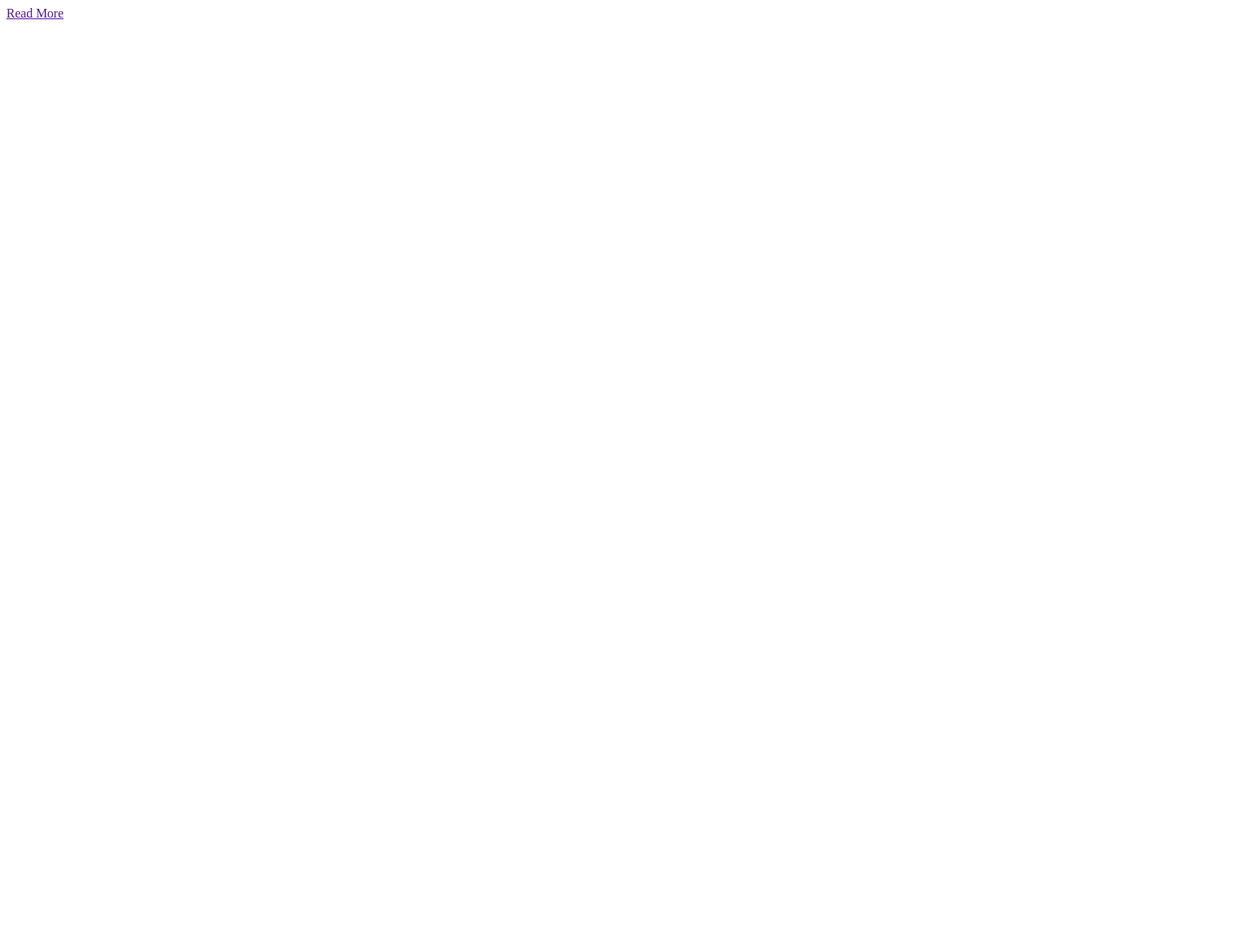
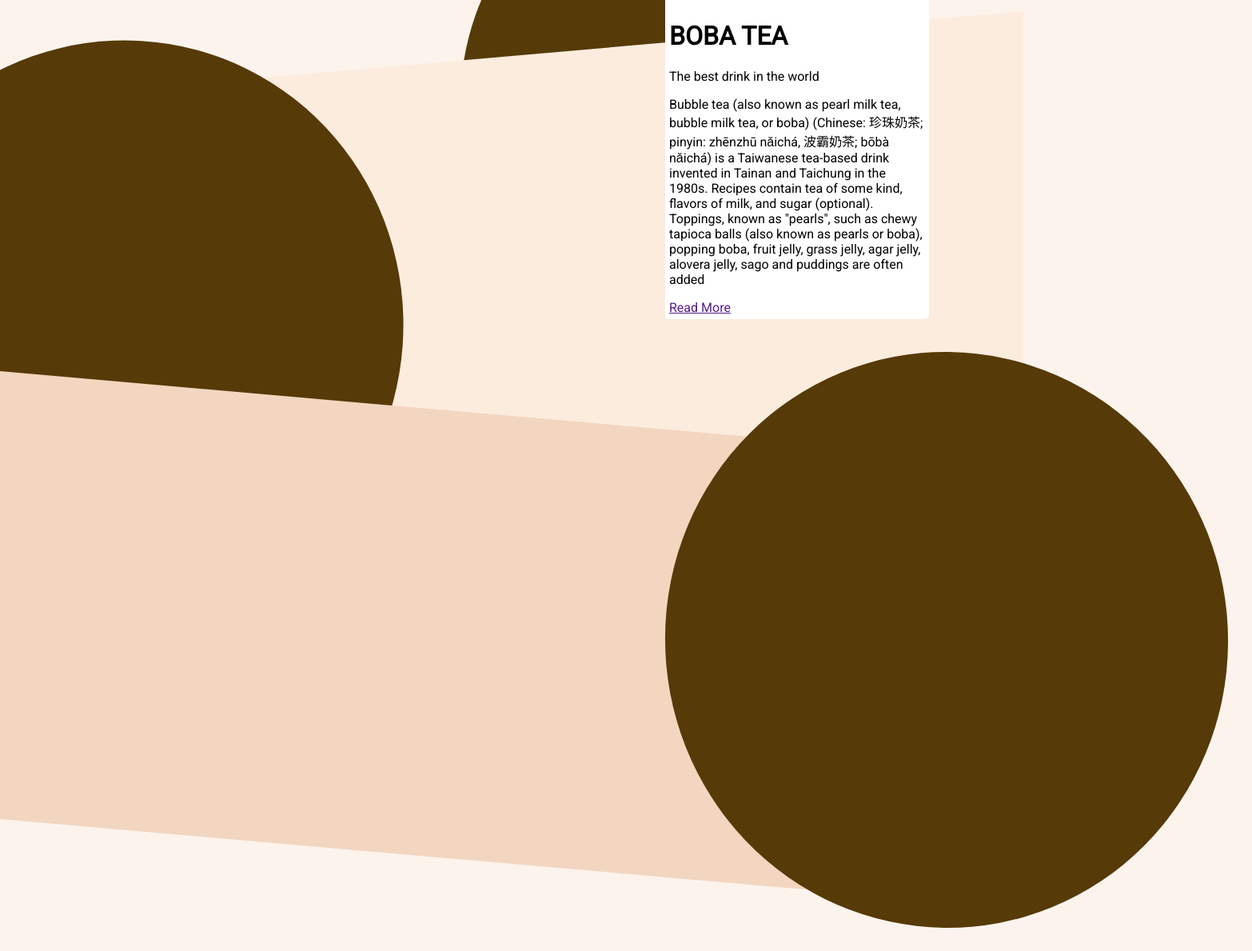
Before and after one commit to wenchen1114/first-website, a plain HTML site: page index.html in a window 1280 px wide. Shown: the whole page at 80% size, 1566 px wide, since content can reach past the window. Before the commit the page ends 800 px from the top, so only its background shows below. Drawn offline with Linux system fonts and the light colour scheme.

Commit message:
updates-2

```diff
--- a/index.html
+++ b/index.html
@@ -2,15 +2,26 @@
 <html>
   <head>
     <meta charset="utf-8" />
+    <link href="https://fonts.googleapis.com/css?family=Roboto&display=swap" rel="stylesheet">
+    <link rel='stylesheet' type="text/css" href="style.css">
   </head>
-  <body>
+  <body >
+    <div class="upupcircle"></div>
     <div class="upbackground">
+    </div>
+    <div class="upcircle">
     </div>
     <div class="downbackground">
     </div>
+    <div class="downcircle">
+    </div>
     <div class="card">
       <div class="card-title">
-        <div class="subtitle">
+        <h1>BOBA TEA</h1>
+        <div class="subtitle">The best drink in the world
+          <p>Bubble tea (also known as pearl milk tea, bubble milk tea, or boba)
+             (Chinese: 珍珠奶茶; pinyin: zhēnzhū nǎichá, 波霸奶茶; bōbà nǎichá) is a Taiwanese tea-based drink invented in Tainan and Taichung in the 1980s.
+             Recipes contain tea of some kind, flavors of milk, and sugar (optional). Toppings, known as "pearls", such as chewy tapioca balls (also known as pearls or boba), popping boba, fruit jelly, grass jelly, agar jelly, alovera jelly, sago and puddings are often added</p>
           <div class="description">
             <a class="button" href="">
               Read More
--- a/style.css
+++ b/style.css
@@ -1,9 +1,66 @@
-.upbackground{
-    width: 100%;
-    height: 50%;
-    background-color: aliceblue;
+html, body{
+    margin : 0;
+    overflow: hidden;
+    background-color: #fcf3ed;
+    font-family: 'Roboto', sans-serif;;
+}
+.upupcircle{
+    position: absolute;
+    transform: rotate(-5deg);
+    top: -20vh;
+    left: 45vw;
+    width: 40vw;
+    height: 75vh;
+    background-color: #563a07;
+    border-radius: 50%;
+}
+.upbackground {
+    position: absolute;
+    transform: skewY(-5deg);
+    top: 70px;
+    width: 100vw;
+    height: 70vh;
+    background-color: #fcecde;
+    z-index: 0;
 }
 
-.downbackgraound{
-    background-color: bisque;
+.upcircle{
+    position: absolute;
+    transform: rotate(15deg);
+    top: 50px;
+    left: -200px;
+    width: 55vw;
+    height: 90vh;
+    background-color: #563a07;
+    border-radius: 50%;
 }
+
+.downbackground {
+    position: absolute;
+    transform: skewY(5deg);
+    top: 65vh;
+    width: 100vw;
+    height:70vh;
+    background-color: #f2d6c0;
+}
+
+.downcircle{
+    position: absolute;
+    transform: rotate(-5deg);
+    top: 55vh;
+    left: 65vw;
+    width: 55vw;
+    height: 90vh;
+    background-color: #563a07;
+    border-radius: 50%;
+}
+
+.card {
+    position: absolute;
+    background-color: #ffffff;
+    left: 65vw;
+    width: 25vw;
+    padding: 5px;
+    border-radius: 0px 0px 5px 5px;
+    z-index: 1;
+}
```
